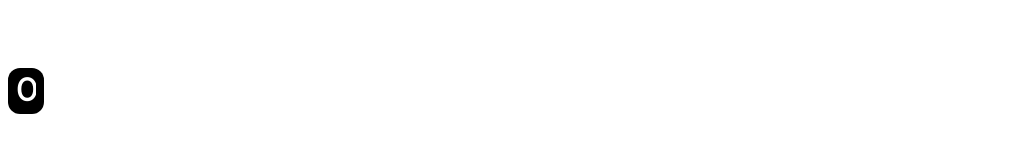
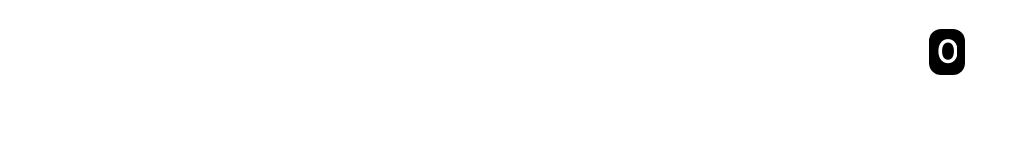
Before and after one commit to Talhoid-Coder/Talhoid-Coder.github.io, a plain HTML site: page postcount/index.html in a window 1280 px wide. Shown: the whole page, without its empty margins (0-1020 px from the left). Drawn offline with Linux system fonts and the light colour scheme.

Commit message:
Update index.html

```diff
--- a/postcount/index.html
+++ b/postcount/index.html
@@ -13,13 +13,13 @@ body {
 	font-weight: 900;
 	font-family: 'Montserrat';
 }
-/*.postcount {
+.postcount {
 	display: flex;
 	justify-content: center;
 	align-items: center;
-	height: 200px;
 	margin: 0 auto;
-} */
+	height: 100%;
+}
 .message, .count {
 	margin: 0 auto;
 	position: relative;
```
